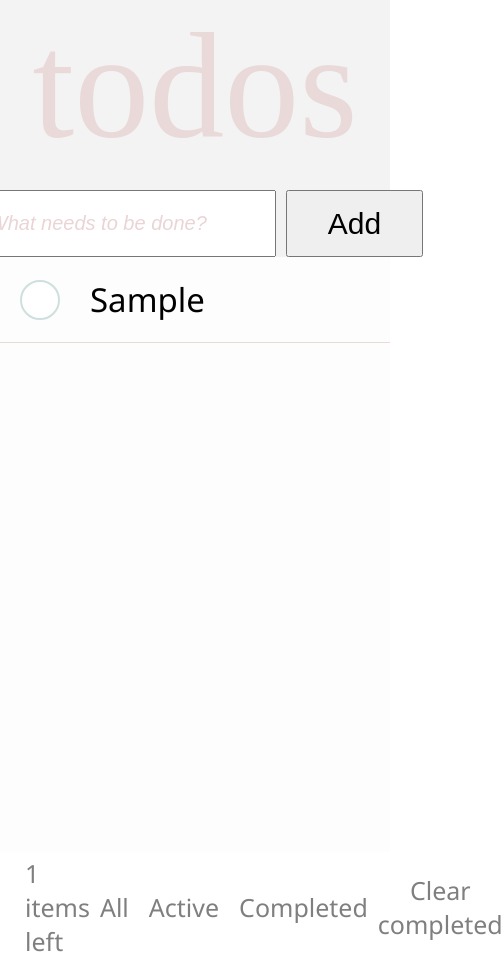
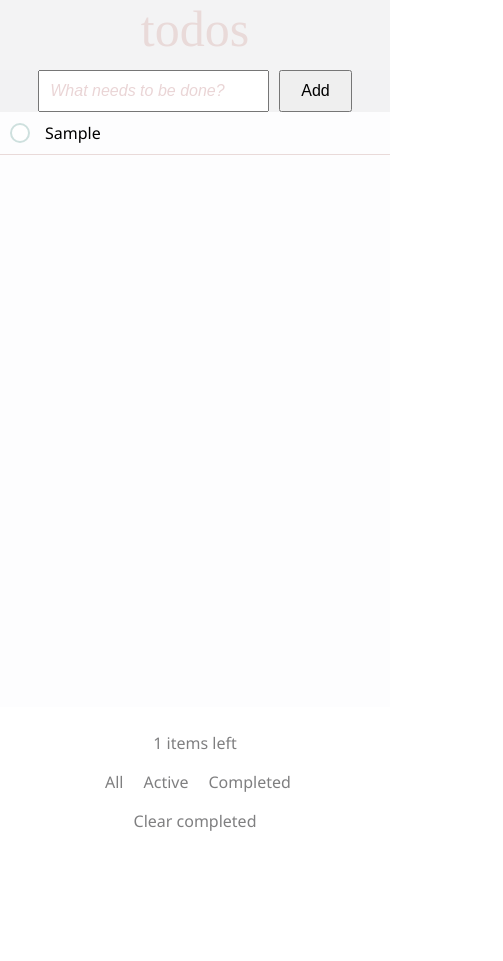
Before and after one commit to SergeyMaxx/todos, a React (Create React App) app: page / in a window 390 px wide. Both pictures are taken after typing "Sample" into the empty fields and a click on the button "Add". Shown: the whole page, 503 px wide, since content can reach past the window. After the commit the page ends 857 px from the top, so only its background shows below. Built offline with nearby package versions, Linux system fonts and the light colour scheme.

Commit message:
добавил мобильную адаптацию

```diff
--- a/src/app/components/nav.tsx
+++ b/src/app/components/nav.tsx
@@ -39,7 +39,7 @@ const Nav = () => {
     <div className="nav-container">
       <span className="nav-item">{activeTodos.length} items left</span>
       <ul className="nav">
-        <li onClick={e => getActive(e)}>
+        <li onClick={getActive}>
           <Link
             className={'nav-link ' + (active.All ? 'focus' : '')}
             to="/"
@@ -47,7 +47,7 @@ const Nav = () => {
             All
           </Link>
         </li>
-        <li onClick={e => getActive(e)}>
+        <li onClick={getActive}>
           <Link
             className={'nav-link ' + (active.Active ? 'focus' : '')}
             to="/active"
@@ -55,7 +55,7 @@ const Nav = () => {
             Active
           </Link>
         </li>
-        <li onClick={e => getActive(e)}>
+        <li onClick={getActive}>
           <Link
             className={'nav-link ' + (active.Completed ? 'focus' : '')}
             to="/completed"
--- a/src/index.css
+++ b/src/index.css
@@ -152,3 +152,61 @@
   cursor: pointer;
   background: transparent;
 }
+
+@media (max-width: 800px) {
+  .nav-link, .nav-button, .nav-item {
+    font-size: 16px;
+  }
+
+  .nav {
+    width: 200px;
+  }
+}
+
+@media (max-width: 500px) {
+  .nav-container {
+    display: flex;
+    flex-direction: column;
+    height: 150px;
+  }
+
+  .header {
+    height: 70px;
+    font-size: 50px;
+  }
+
+  .todo-input {
+    padding: 10px;
+    font-size: 16px;
+    margin-right: 10px;
+  }
+
+  ::placeholder {
+    font-size: 16px;
+  }
+
+  .todo-add {
+    padding: 0 20px;
+    font-size: 16px;
+  }
+
+  .m-t {
+    height: 42px;
+  }
+
+  .todo-item {
+    padding: 10px;
+    font-size: 16px;
+  }
+
+  .custom-checkbox {
+    width: 20px;
+    height: 20px;
+    margin-right: 15px;
+  }
+
+  .custom-checkbox::before {
+    width: 15px;
+    height: 15px;
+  }
+}
```
